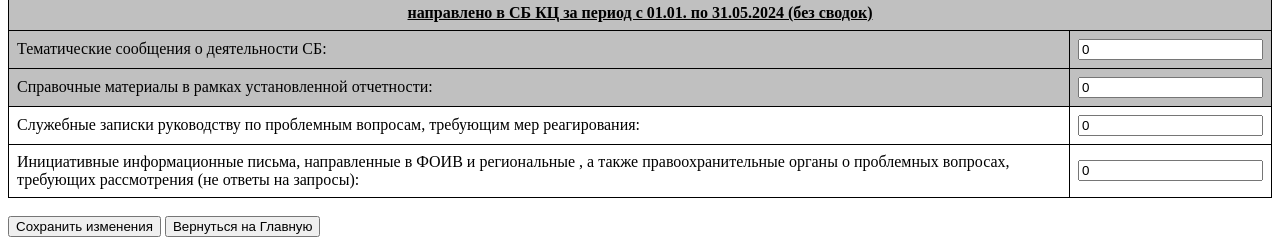
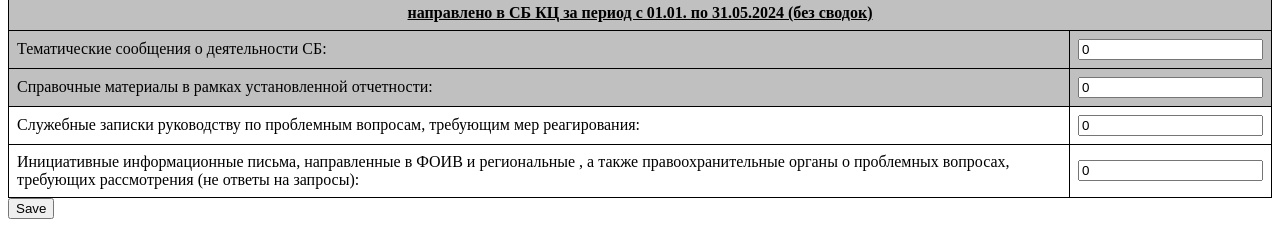
Before and after one commit to prizhimin/SB2, a Django app: page /sixmonths2024/create/ in a window 1280 px wide. Shown: the part 2502-2747 px from the top of the page. After the commit the page ends 2721 px from the top, so only its background shows below. Run offline with Django 5.2, Linux system fonts and the light colour scheme; the visitor is signed in with stand-in values (Sample User, id 1); data that the repository does not hold is empty.

Commit message:
report_form.html

```diff
--- a/sixmonths2024/templates/sixmonths2024/report_form.html
+++ b/sixmonths2024/templates/sixmonths2024/report_form.html
@@ -310,10 +310,6 @@
                 <td>{{ form.field_51 }}</td>
            </tr>
         </table>
-        <br>
-        <button type="submit">Сохранить изменения</button>
-                        <!-- Кнопка "Вернуться на Главную" -->
-                <a href="{% url 'dashboard' %}" class="action-link">
-                    <button type="button">Вернуться на Главную</button>
+        <button type="submit">Save</button>
     </form>
 </body>
```
